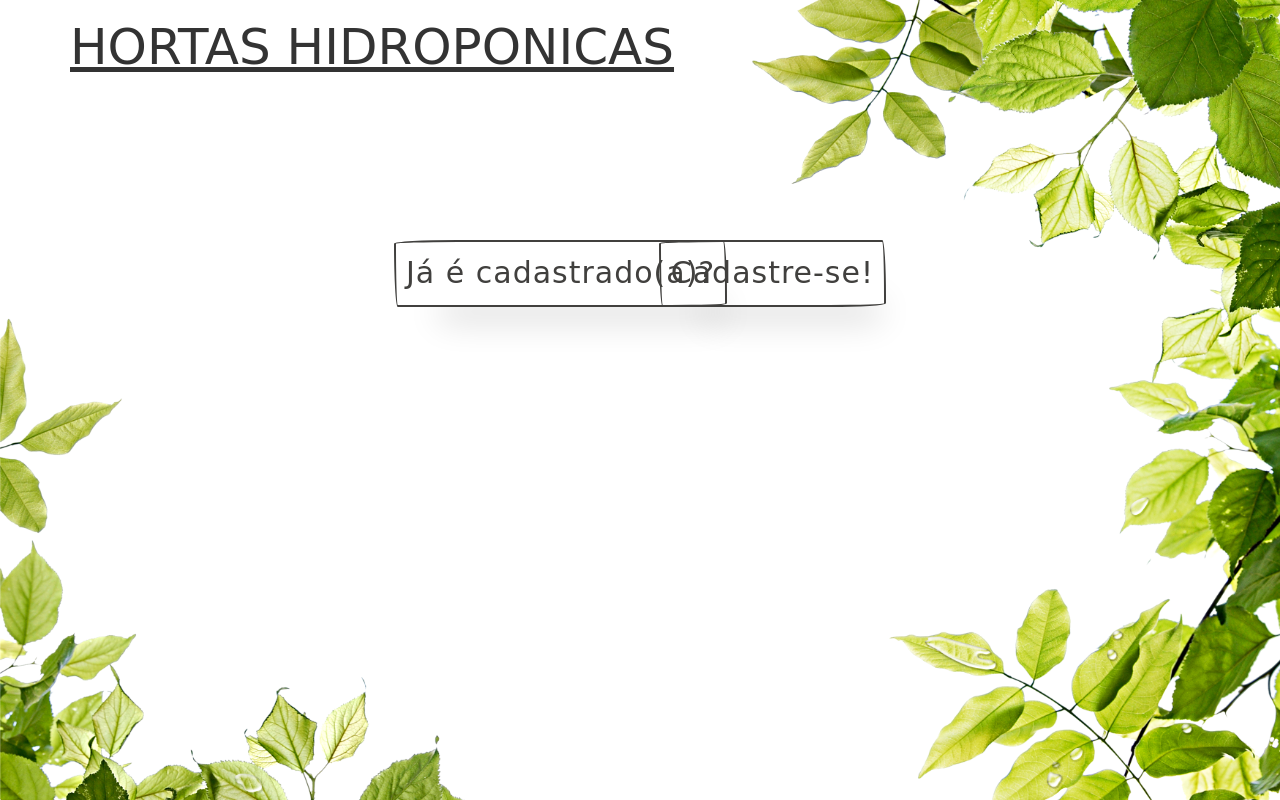
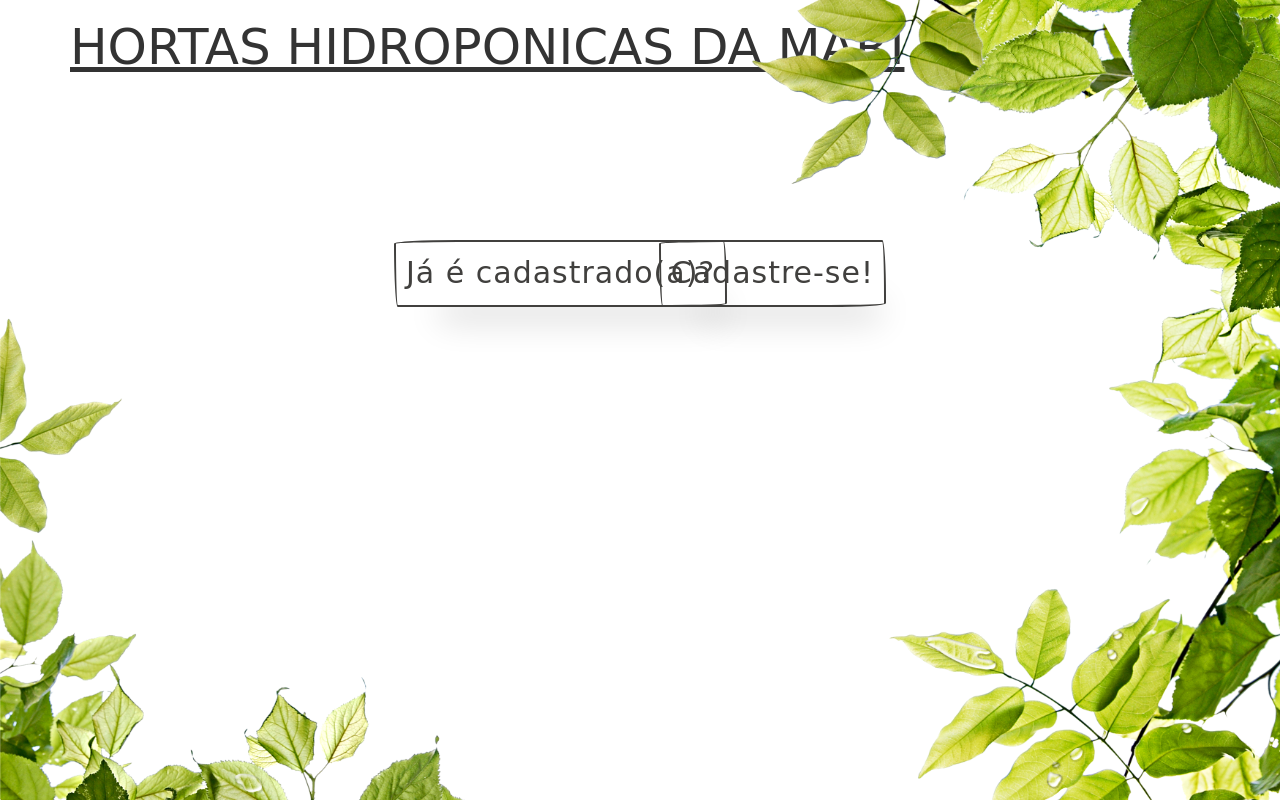
Before and after one commit to FatecTCC/HortaHidroponica, a Node server app: page /home in a window 1280 px wide. Run offline with Node 20, Linux system fonts and the light colour scheme; some libraries are stand-ins or nearby versions; some web fonts are replaced.

Commit message:
mudei o titulo

```diff
--- a/views/home.ejs
+++ b/views/home.ejs
@@ -9,7 +9,7 @@
 <body>
 
 	<div class="container">
-		<h1 id="projectTitle"> HORTAS HIDROPONICAS </h1>
+		<h1 id="projectTitle"> HORTAS HIDROPONICAS DA MARI </h1>
 	</div>
 	<!-- BACKGROUND -->
 	<div><img src="/assets/img/green_leaves.png" class="bg">
```
